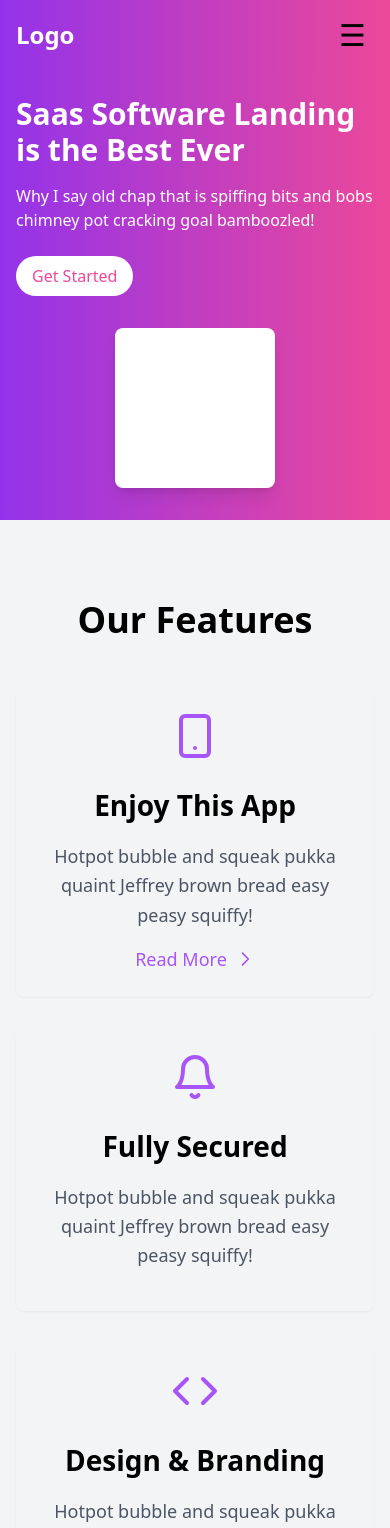
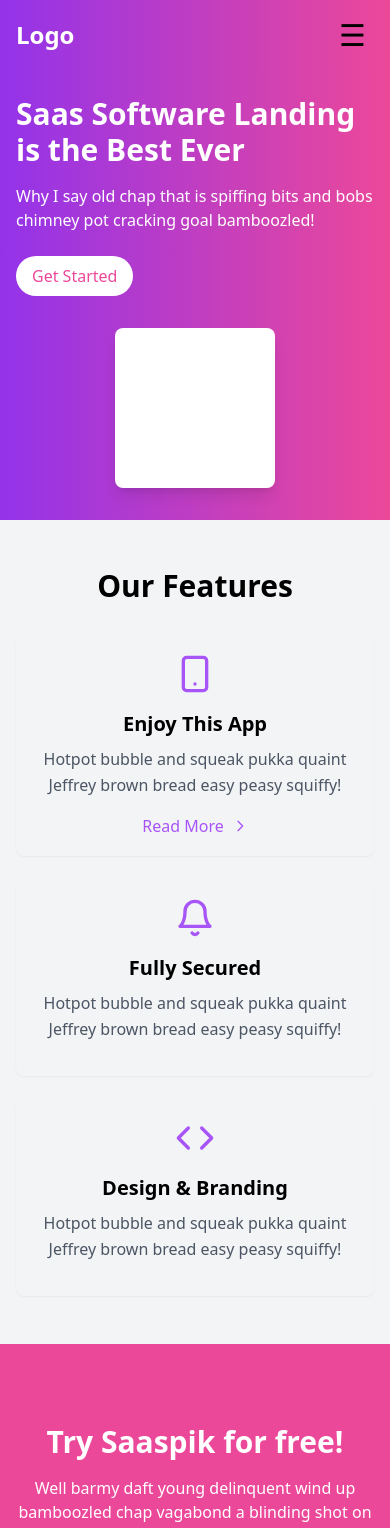
Before and after one commit to kingsleytagbo/nextjs-project-one, a Next.js app: page /pageone in a window 390 px wide. Shown: the top 1528 px of the page. Built offline with nearby package versions, Linux system fonts and the light colour scheme.

Commit message:
landing page one

```diff
--- a/src/app/components/landingpageone/featuressection.tsx
+++ b/src/app/components/landingpageone/featuressection.tsx
@@ -3,7 +3,7 @@ import React from 'react';
 const IconWrapper: React.FC<React.SVGProps<SVGSVGElement>> = (props) => (
   <svg
     xmlns="http://www.w3.org/2000/svg"
-    className="tw-w-12 tw-h-12 tw-mx-auto tw-mb-6 tw-text-purple-500"
+    className="tw-w-10 tw-h-10 md:tw-w-12 md:tw-h-12 tw-mx-auto tw-mb-4 md:tw-mb-6 tw-text-purple-500"
     viewBox="0 0 24 24"
     fill="none"
     stroke="currentColor"
@@ -43,15 +43,15 @@ interface FeatureCardProps {
 }
 
 const FeatureCard: React.FC<FeatureCardProps> = ({ Icon, title, description, showReadMore = false }) => (
-  <div className="tw-bg-gray-100 tw-p-6 tw-rounded-lg tw-shadow-sm hover:tw-shadow-xl tw-text-center tw-transition-all tw-duration-300 group tw-relative tw-overflow-hidden">
+  <div className="tw-bg-gray-100 tw-p-4 md:tw-p-6 tw-rounded-lg tw-shadow-sm hover:tw-shadow-xl tw-text-center tw-transition-all tw-duration-300 group tw-relative tw-overflow-hidden tw-border-2 tw-border-transparent hover:tw-border-[#D43396]">
     <div className="tw-h-1 tw-w-full tw-bg-gray-100 tw-absolute tw-top-0 tw-left-0 tw-right-0 group-hover:tw-bg-gradient-to-r group-hover:tw-from-purple-600 group-hover:tw-to-pink-500 tw-transition-all tw-duration-300"></div>
     <Icon />
-    <h3 className="tw-text-[1.75rem] tw-font-semibold tw-mb-4 tw-text-black">{title}</h3>
-    <p className="tw-text-gray-600 tw-mb-4 tw-text-[1.125rem] tw-leading-relaxed">{description}</p>
+    <h3 className="tw-text-xl md:tw-text-2xl lg:tw-text-[1.75rem] tw-font-semibold tw-mb-2 md:tw-mb-4 tw-text-black">{title}</h3>
+    <p className="tw-text-gray-600 tw-mb-4 tw-text-base md:tw-text-lg lg:tw-text-[1.125rem] tw-leading-relaxed">{description}</p>
     {showReadMore && (
-      <a href="#" className="tw-text-purple-500 tw-font-medium tw-inline-flex tw-items-center tw-text-[1.125rem]">
+      <a href="#" className="tw-text-purple-500 tw-font-medium tw-inline-flex tw-items-center tw-text-base md:tw-text-lg lg:tw-text-[1.125rem]">
         Read More
-        <svg className="tw-w-5 tw-h-5 tw-ml-2" fill="none" stroke="currentColor" viewBox="0 0 24 24" xmlns="http://www.w3.org/2000/svg">
+        <svg className="tw-w-4 tw-h-4 md:tw-w-5 md:tw-h-5 tw-ml-2" fill="none" stroke="currentColor" viewBox="0 0 24 24" xmlns="http://www.w3.org/2000/svg">
           <path strokeLinecap="round" strokeLinejoin="round" strokeWidth={2} d="M9 5l7 7-7 7" />
         </svg>
       </a>
@@ -60,12 +60,12 @@ const FeatureCard: React.FC<FeatureCardProps> = ({ Icon, title, description, sho
 );
 
 const FeaturesSection: React.FC = () => (
-  <section id="features" className="tw-py-20 tw-bg-gray-100">
+  <section id="features" className="tw-py-12 md:tw-py-20 tw-bg-gray-100">
     <div className="tw-container tw-mx-auto tw-px-4">
-      <div className="tw-text-center tw-mb-12">
-        <h2 className="tw-text-4xl tw-font-bold tw-text-black">Our Features</h2>
+      <div className="tw-text-center tw-mb-8 md:tw-mb-12">
+        <h2 className="tw-text-3xl md:tw-text-4xl tw-font-bold tw-text-black">Our Features</h2>
       </div>
-      <div className="tw-grid tw-grid-cols-1 md:tw-grid-cols-3 tw-gap-8">
+      <div className="tw-grid tw-grid-cols-1 md:tw-grid-cols-3 tw-gap-6 md:tw-gap-8">
         <FeatureCard
           Icon={SmartphoneIcon}
           title="Enjoy This App"
```
